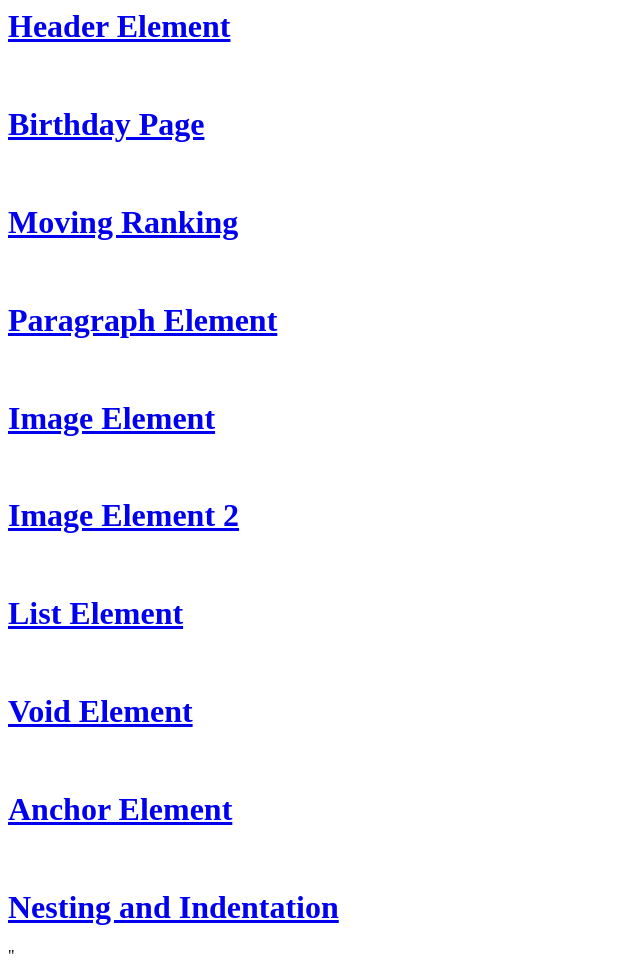
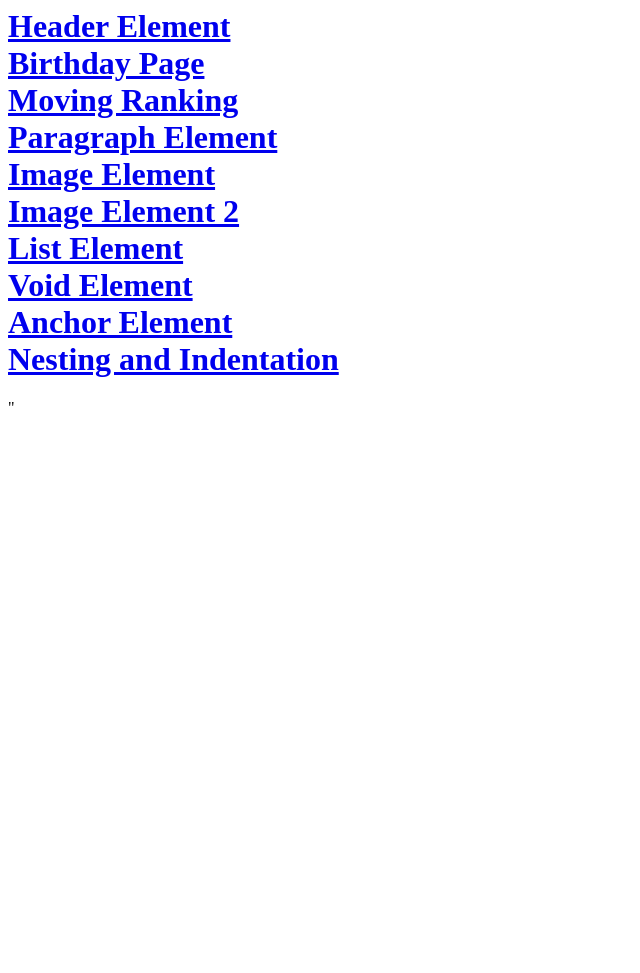
Before and after one commit to rohanshrestha-afk/college-assignment, a plain HTML site: page index.html in a window 1280 px wide. Shown: the whole page, without its empty margins (0-640 px from the left). After the commit the page ends 800 px from the top, so only its background shows below. Drawn offline with Linux system fonts and the light colour scheme.

Commit message:
Add files via upload

```diff
--- a/index.html
+++ b/index.html
@@ -1,12 +1,11 @@
-<h1><a href="header_element.html">Header Element</a></h1><br>
-<h1><a href="birthday.html">Birthday Page</a></h1><br>
-<h1><a href="moving_ranking.html">Moving Ranking</a></h1><br>
-<h1><a href="paragraph_element.html">Paragraph Element</a></h1><br>
-<h1><a href="image1_element.html">Image Element</a></h1><br>
-<h1><a href="image2_element.html">Image Element 2</a></h1><br>
-<h1><a href="list_element.html">List Element</a></h1><br>
-<h1><a href="void_element.html">Void Element</a></h1><br>
-<h1><a href="anchor_element.html">Anchor Element</a></h1><br>
-<h1><a href="nesting_and_indentation.html">Nesting and Indentation</a></h1>
-
+<h1><a href="header_element.html">Header Element</a><br>
+    <a href="birthday.html">Birthday Page</a><br>
+    <a href="moving_ranking.html">Moving Ranking</a><br>
+    <a href="paragraph_element.html">Paragraph Element</a><br>
+    <a href="image1_element.html">Image Element</a><br>
+    <a href="image2_element.html">Image Element 2</a><br>
+    <a href="list_element.html">List Element</a><br>
+    <a href="void_element.html">Void Element</a><br>
+    <a href="anchor_element.html">Anchor Element</a><br>
+    <a href="nesting_and_indentation.html">Nesting and Indentation</a><br></h1>
 "
```
